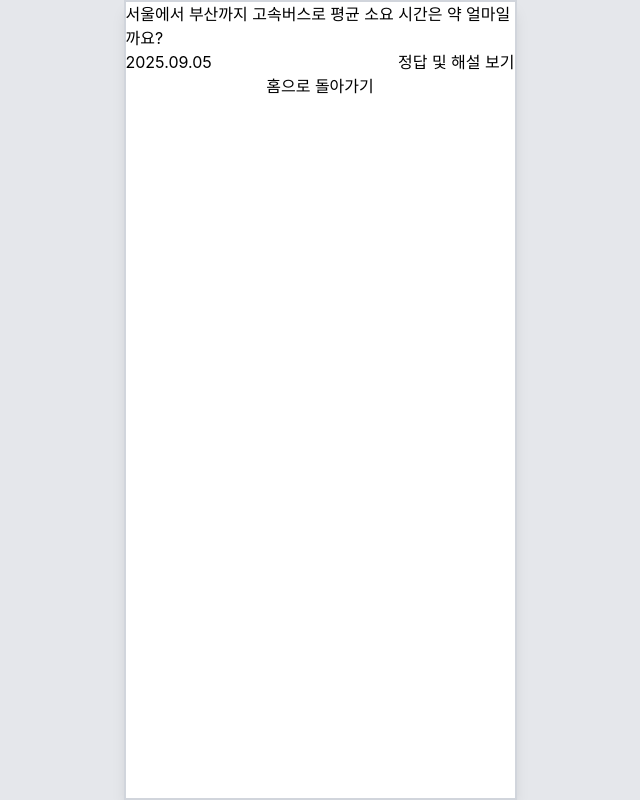
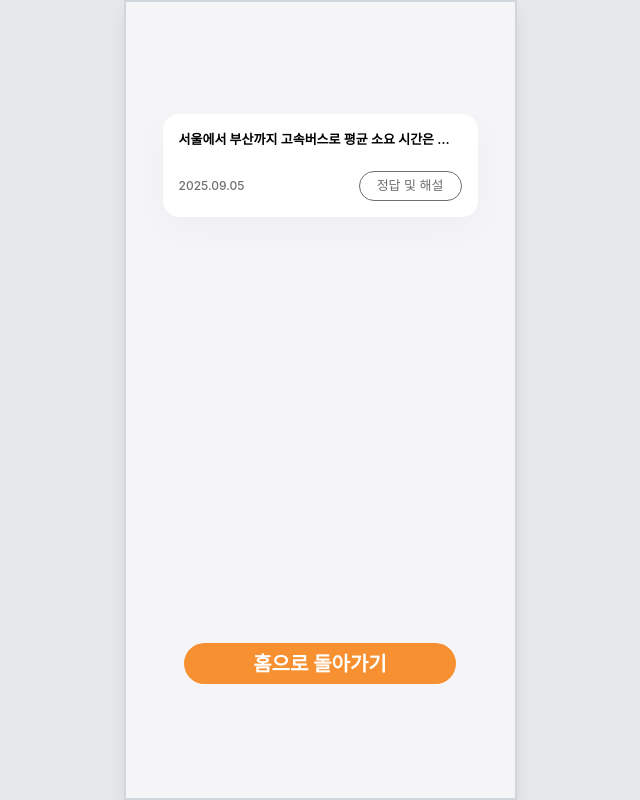
Before and after one commit to 2025-sinchonthon-4/frontend, a React (Vite) app: page /quiz-record in a window 1280 px wide. Shown: the whole page, without its empty margins (320-960 px from the left). Built offline with nearby package versions, Linux system fonts and the light colour scheme.

Commit message:
style: quiz-record 카드 리스트 완성

```diff
--- a/src/pages/quizRecord/QuizRecordPage.jsx
+++ b/src/pages/quizRecord/QuizRecordPage.jsx
@@ -1,5 +1,6 @@
 import React, { useState } from 'react';
 import { useNavigate } from 'react-router-dom';
+import Button from '../../components/Button';
 
 function Modal({ open, onClose, title, children }) {
   if (!open) return null;
@@ -51,19 +52,26 @@ const QuizRecordPage = () => {
     "교통 상황과 경유 여부에 따라 달라지지만, 경부고속도로 기준 평균 약 4~5시간이 소요됩니다. 야간/주말에는 더 걸릴 수 있어요.";
 
   return (
-    <div className="flex flex-col items-center">
-      <div className="flex flex-col">
-        {problem}
-        <div className="flex justify-between">
-          {date}
-          <button className="" onClick={() => setOpen(true)}>
-            정답 및 해설 보기
-          </button>
+    <div className="w-full h-full flex flex-col items-center justify-between bg-[#F5F5F8]">
+
+      <div className="flex flex-col items-center mt-[7rem] w-full h-[33.84rem] overflow-y-auto gap-[1.87rem]">
+
+        <div className="shrink-0 flex flex-col justify-between items-center w-[19.6875rem] h-[6.4375rem] bg-white rounded-[1rem] shadow-[0_10px_40px_0_rgba(0,0,0,0.03)] p-[1rem]">
+          <div className="w-full truncate text-[0.8125rem] font-semibold mb-[1.13rem]">
+            {problem}
+          </div>
+          <div className="flex justify-between w-full items-center">
+            <span className="text-[0.75rem] text-[#6F6E6E] font-medium">{date}</span>
+            <button className="cursor-pointer h-[1.9rem] w-[6.4375rem] border border-[#6F6E6E] rounded-[1.25rem] text-[#6F6E6E] text-[0.8125rem] font-medium" onClick={() => setOpen(true)}>
+              정답 및 해설
+            </button>
+          </div>
         </div>
+
       </div>
-      <button className="" onClick={() => navigate("/")}>
+      <Button className='mt-[2.47rem] mb-[7.12rem]' onClick={() => navigate("/")}>
         홈으로 돌아가기
-      </button>
+      </Button>
 
       <Modal open={open} onClose={() => setOpen(false)} title="정답 및 해설">
         <p className="font-semibold">{problem}</p>
```
